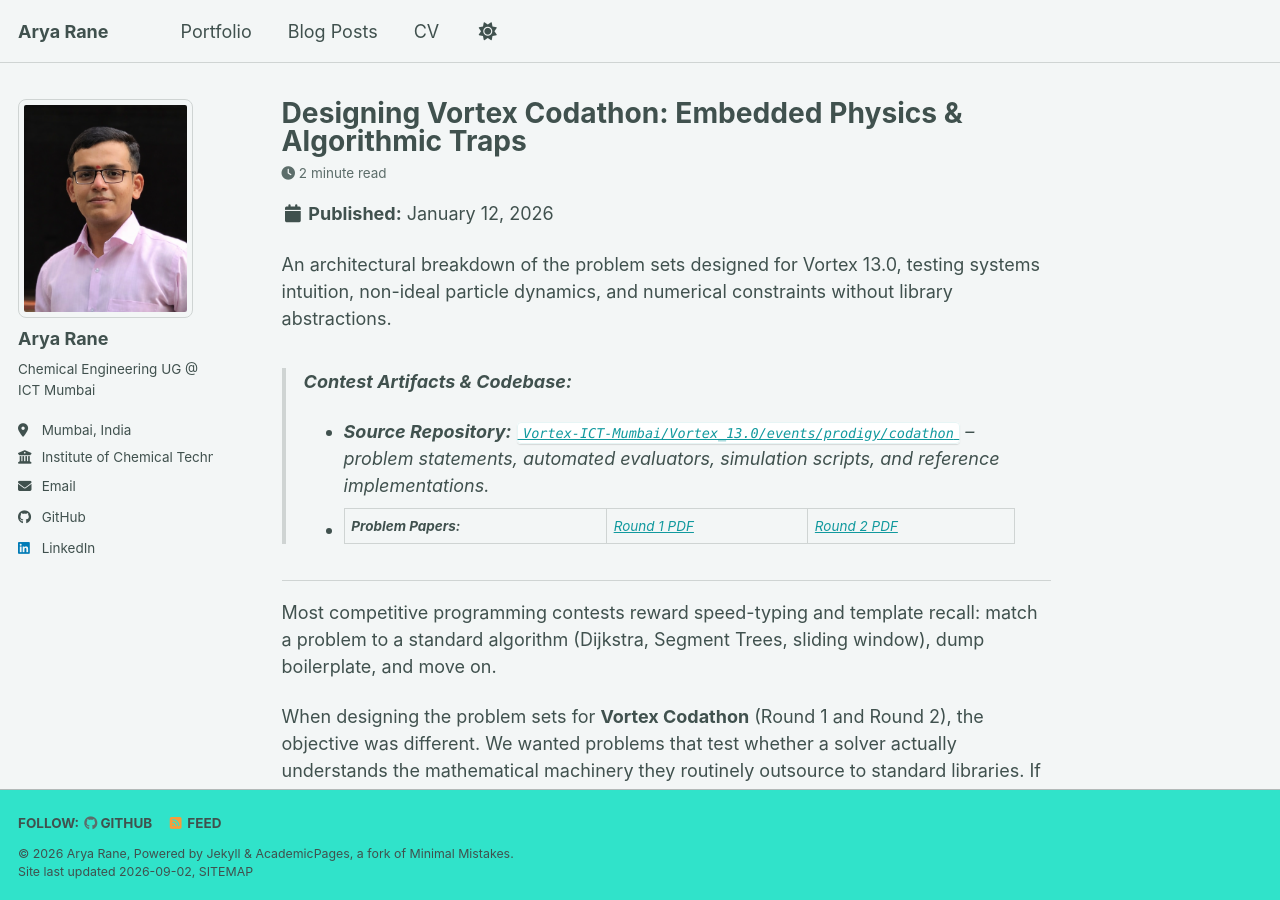
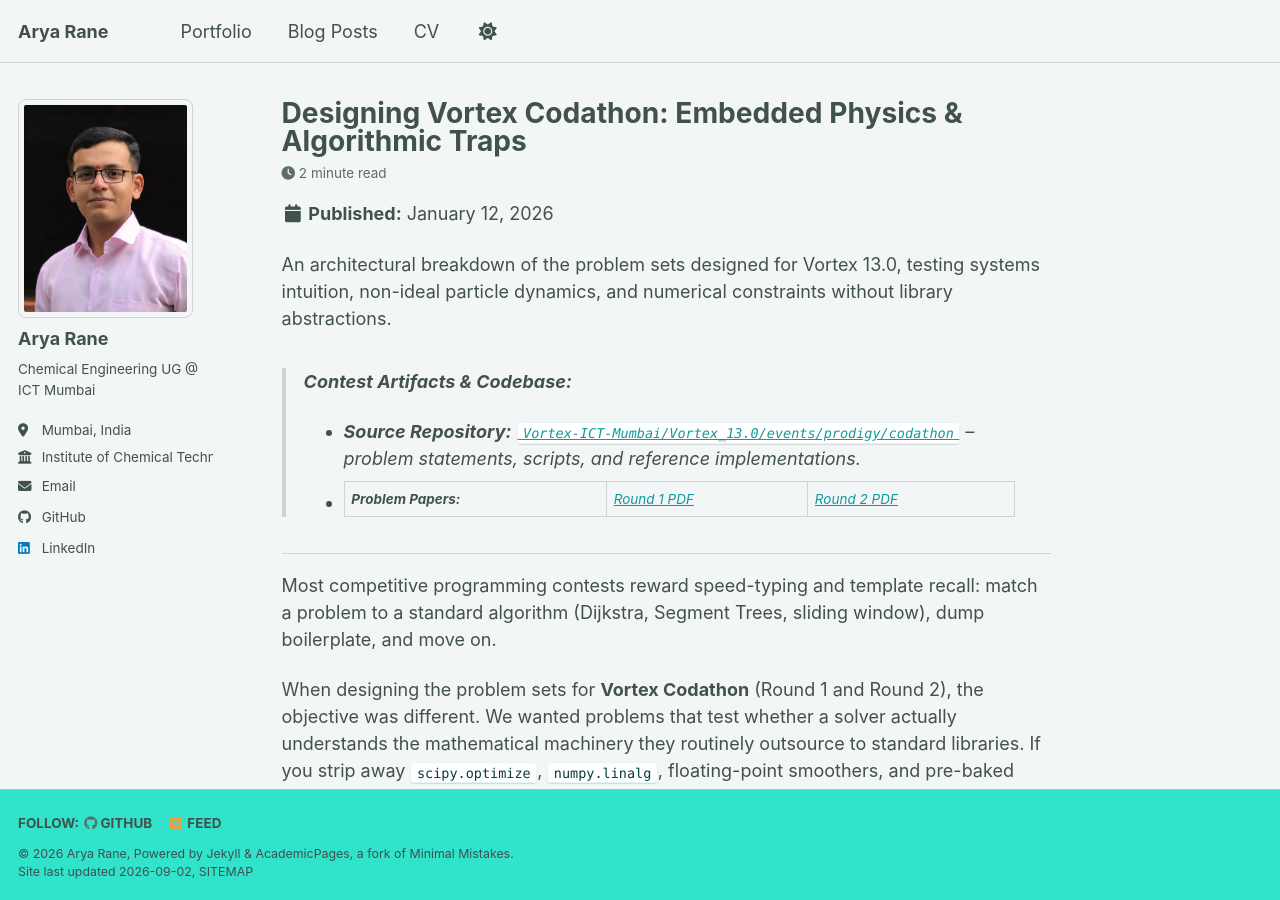
Before and after one commit to TheAnveshak/TheAnveshak.github.io, a Jekyll site: the page built from _posts/2026-01-12-vortex-codathon.md, in a window 1280 px wide and 900 px high. Built offline with Jekyll 4.4.1, drawn with Linux system fonts in a browser that asks for light colours; a style sheet for code colours, icons or effects is not loaded.

Commit message:
Clarify source repository contents in codathon post
Updated the contest artifacts section to clarify the contents of the source repository.

```diff
--- a/_posts/2026-01-12-vortex-codathon.md
+++ b/_posts/2026-01-12-vortex-codathon.md
@@ -11,7 +11,7 @@ tags:
 An architectural breakdown of the problem sets designed for Vortex 13.0, testing systems intuition, non-ideal particle dynamics, and numerical constraints without library abstractions.
 
 > **Contest Artifacts & Codebase:**
-> * **Source Repository:** [`Vortex-ICT-Mumbai/Vortex_13.0/events/prodigy/codathon`](https://github.com/Vortex-ICT-Mumbai/Vortex_13.0/tree/main/events/prodigy/codathon) -- problem statements, automated evaluators, simulation scripts, and reference implementations.
+> * **Source Repository:** [`Vortex-ICT-Mumbai/Vortex_13.0/events/prodigy/codathon`](https://github.com/Vortex-ICT-Mumbai/Vortex_13.0/tree/main/events/prodigy/codathon) -- problem statements, scripts, and reference implementations.
 > * **Problem Papers:** | [Round 1 PDF]({{ base_path }}/files/Codathon_R1.pdf) | [Round 2 PDF]({{ base_path }}/files/Codathon_R2.pdf)
 
 <!-- MORE BUTTON: Anything below this line only shows when the user clicks the post -->
```
